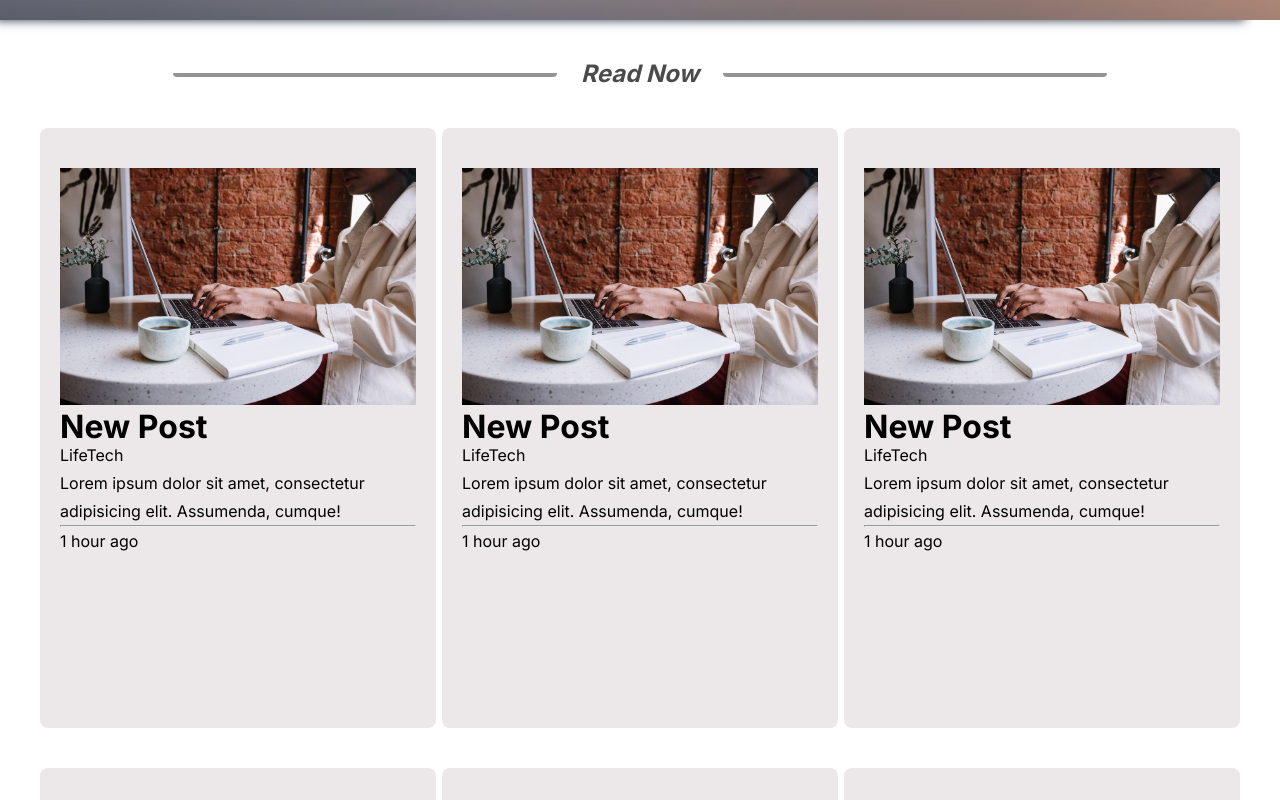
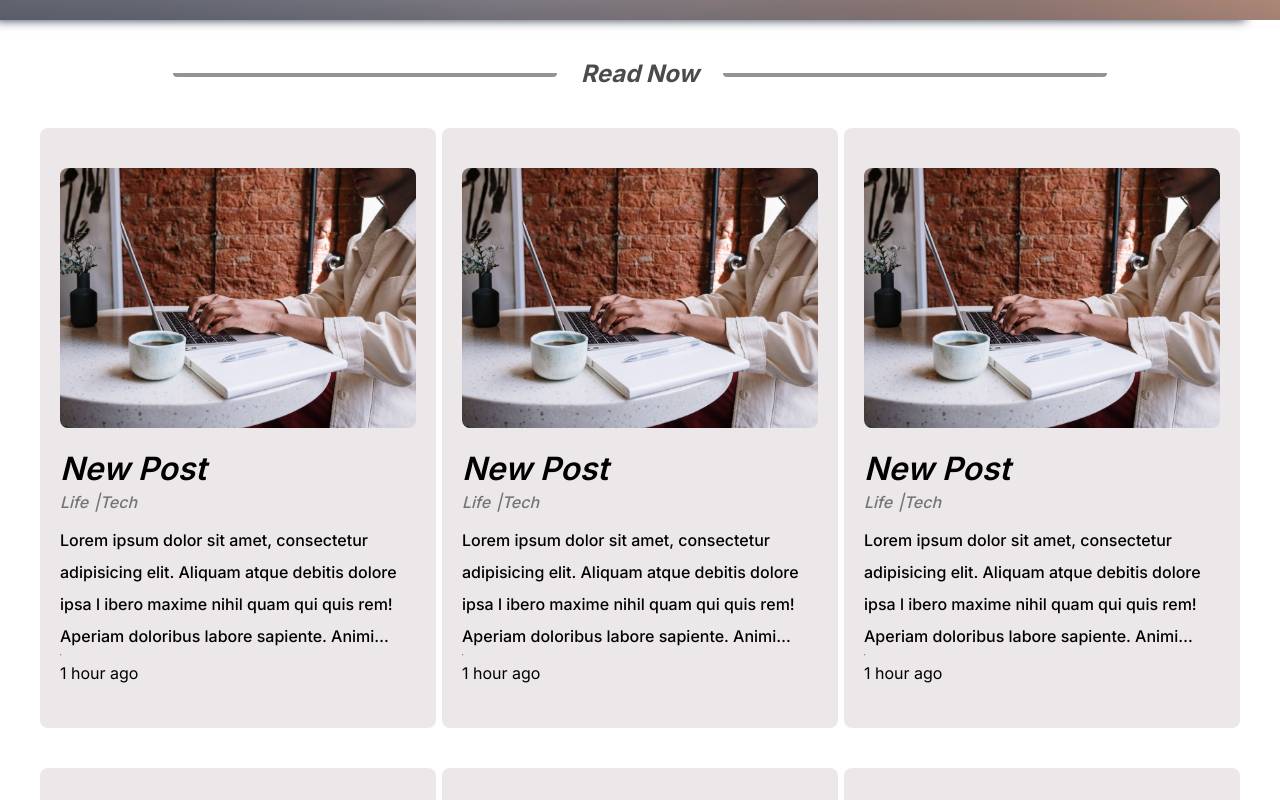
Before and after one commit to esrasen9/mern-blog-app, a React (Create React App) app in the folder client/: page / in a window 1280 px wide. Shown: the part 620-1420 px from the top of the page. Built offline with nearby package versions, Linux system fonts and the light colour scheme.

Commit message:
The post's text has been truncated using CSS.

```diff
--- a/client/src/components/posts/PostDetail.jsx
+++ b/client/src/components/posts/PostDetail.jsx
@@ -1,23 +1,27 @@
 import React from 'react';
 
 const PostDetail = () => {
-    const truncateString = (str, num) => {
-        if (num > str.length) {
-            return str;
-        }
-        return `${str.substring(0, num)}...`;
-    };
-    const content = "Lorem ipsum dolor sit amet, consectetur adipisicing elit. Assumenda, cumque!"
-
     return (
         <div className="post-details">
-            <h1 className="post-title">New Post</h1>
-            <div className="post-category-info">
-                <span className="post-category">Life</span>
-                <span className="post-category">Tech</span>
+            <div className="post-header">
+                <h1 className="post-title">New Post</h1>
+                <div className="post-category-info">
+                    <span className="post-category">Life</span>
+                    |
+                    <span className="post-category"> Tech</span>
+                </div>
             </div>
-            <p className="post-content">
-                {truncateString(content, 260)}
+            <p className="post-text">
+                Lorem ipsum dolor sit amet,
+                consectetur adipisicing elit.
+                Aliquam atque debitis dolore ipsa l
+                ibero maxime nihil quam qui quis rem!
+                Aperiam doloribus labore sapiente.
+                Animi blanditiis cum debitis doloribus
+                ducimus earum eligendi harum natus praesentium
+                quos, recusandae rem reprehenderit saepe unde
+                vitae! Corporis deserunt eaque exercitatione
+                m mollitia numquam rerum similique sunt ullam. Dolor, suscipit voluptatum. Doloremque esse eveniet, excepturi ipsum, libero magni maiores optio rem sit tempore ut voluptatem? Delectus dolorum ex explicabo id nam nihil, ratione sit voluptatem. Ab accusantium beatae commodi itaque laudantium maxime neque nostrum omnis quas quasi, quis, ratione sequi similique ullam veniam veritatis voluptas voluptatum.
             </p>
             <hr/>
             <span className="post-date">1 hour ago</span>
--- a/client/src/components/posts/Posts.css
+++ b/client/src/components/posts/Posts.css
@@ -32,19 +32,56 @@
     flex-basis: 33%;
     padding: 40px 20px;
     margin-bottom: 40px;
-    overflow-x: hidden;
-    overflow-y: scroll;
     height: 600px;
     background-color: rgba(161, 140, 145, 0.2);
     border-radius: 8px;
     line-height: 28px;
-}
-
-.post::-webkit-scrollbar {
-    display: none;
+    display: flex;
+    flex-direction: column;
+    justify-content: center;
+    align-items: center;
 }
 
 .post-image {
     width: 100%;
+    height: 300px;
+    border-radius: 8px;
     object-fit: cover;
 }
+.post-details {
+    height: 300px;
+    display: flex;
+    flex-direction: column;
+    align-items: flex-start;
+    justify-content: space-around;
+}
+
+.post-category-info {
+    font-style: italic;
+    font-weight: 500;
+    opacity: 0.5;
+    display: flex;
+    margin: 5px 0;
+}
+
+.post-category-info span {
+    margin: 0 6px 0 0;
+}
+
+.post-title {
+    margin-top: 26px;
+    font-style: oblique;
+    font-weight: 600;
+}
+
+.post-text {
+    font-weight: 500;
+    overflow:hidden;
+    line-height: 2rem;
+    max-height: 220px;
+    -webkit-box-orient: vertical;
+    display: block;
+    display: -webkit-box;
+    text-overflow: ellipsis;
+    -webkit-line-clamp: 4;
+}
```
